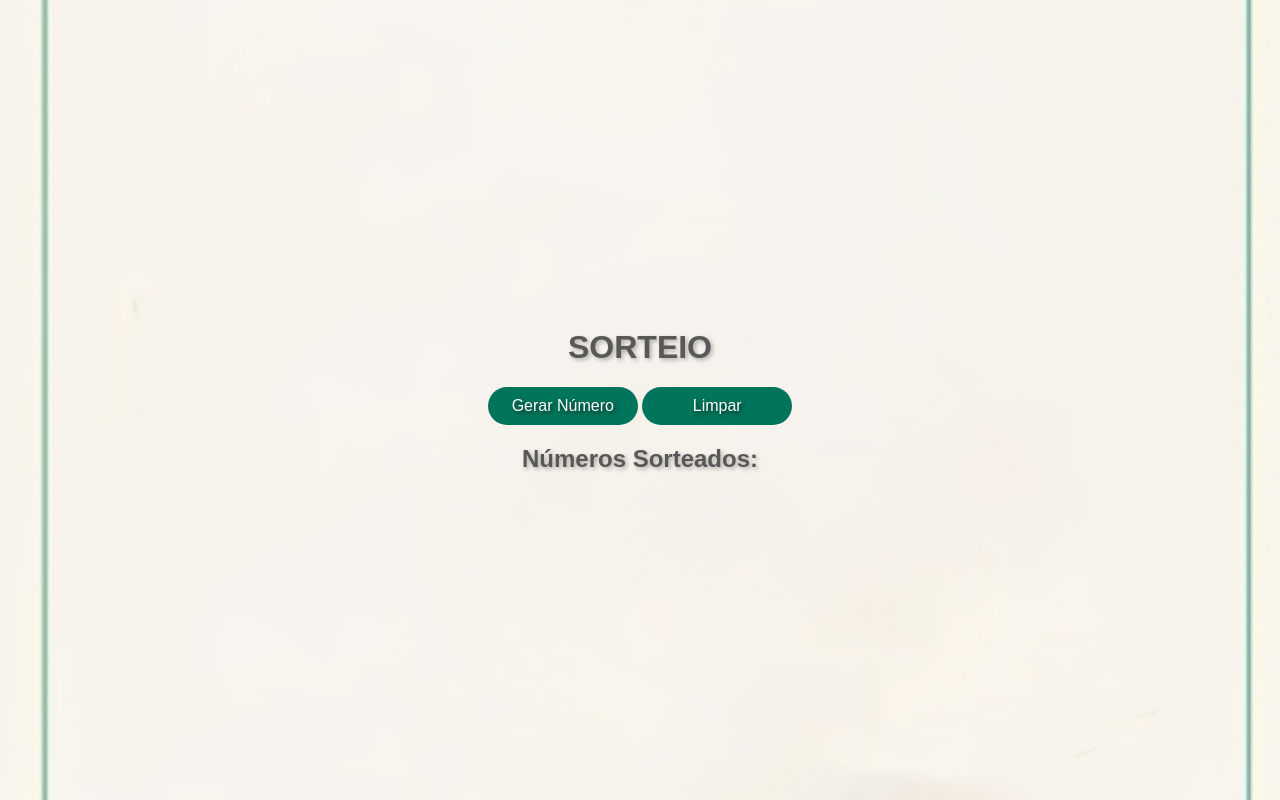
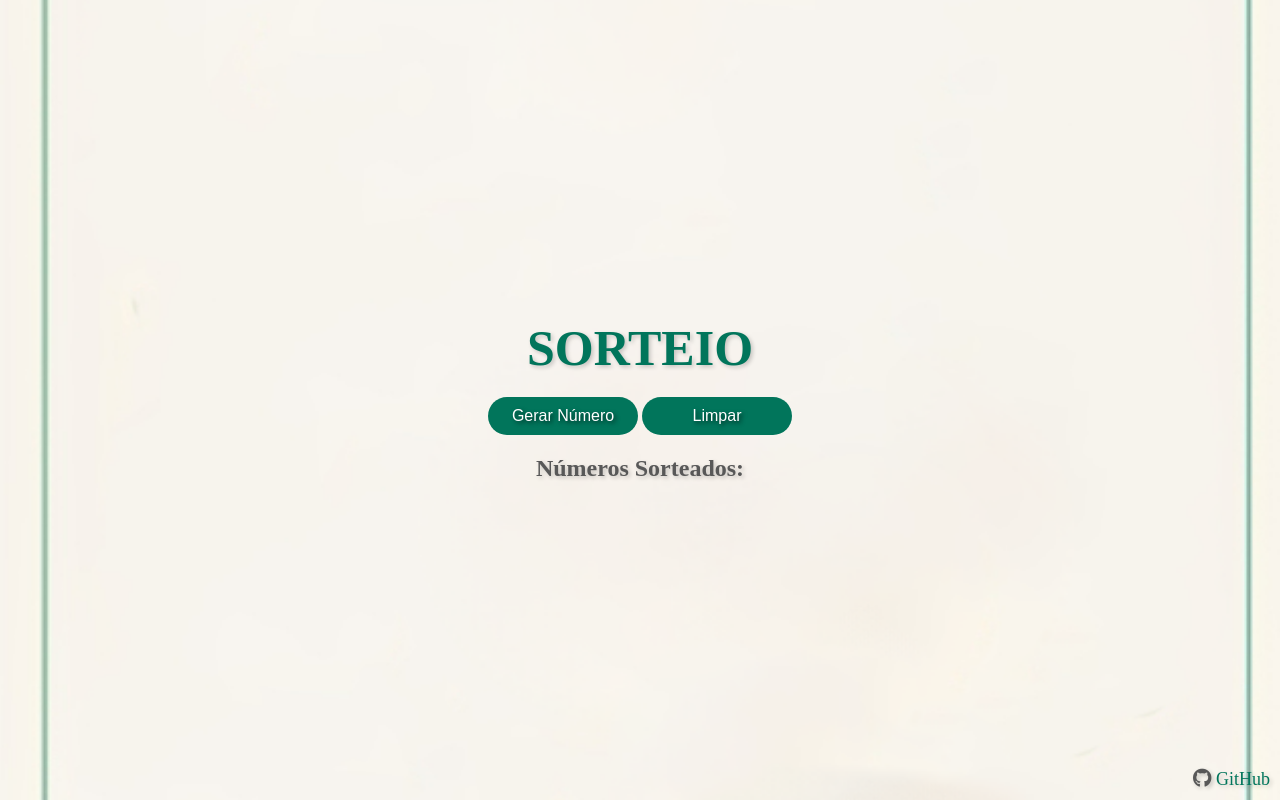
Before and after one commit to AllvesMatteus/Sorteio, a plain HTML site: page index.html in a window 1280 px wide. Drawn offline with Linux system fonts and the light colour scheme; a web font is replaced by a local one.

Commit message:
Atualização o README e adiciona contagem regressiva de 5 segundos ao gerar número, e um link do github, nova fonte

```diff
--- a/index.html
+++ b/index.html
@@ -1,12 +1,16 @@
 <!DOCTYPE html>
 <html lang="pt-BR">
+
 <head>
     <meta charset="UTF-8">
     <meta name="viewport" content="width=device-width, initial-scale=1.0">
     <title>Gerador de Números Aleatórios</title>
     <link rel="stylesheet" href="styles.css">
+    <link href="https://fonts.googleapis.com/css2?family=Baskerville+Old+Face&display=swap" rel="stylesheet">
+
+    <link rel="stylesheet" href="https://cdnjs.cloudflare.com/ajax/libs/font-awesome/5.15.4/css/all.min.css">
 </head>
-<body>
+<html>
 <div class="container">
     <h1>SORTEIO</h1>
     <button id="generateButton">Gerar Número</button>
@@ -16,6 +20,13 @@
     <h2>Números Sorteados:</h2>
     <ul id="numberList"></ul>
 </div>
+<footer>
+    <a class="git" href="https://github.com/AllvesMatteus/Sorteio" target="_blank">
+        <i class="fab fa-github"></i>
+        GitHub
+    </a>
+</footer>
+
 <script src="script.js"></script>
-</body>
+
 </html>
--- a/script.js
+++ b/script.js
@@ -1,8 +1,7 @@
 document.getElementById('generateButton').addEventListener('click', function() {
-    let countdown = 3;
+    let countdown = 5;
     const resultDiv = document.getElementById('result');
 
-    // Start the countdown
     const countdownInterval = setInterval(function() {
         if (countdown > 0) {
             resultDiv.textContent = `CONTAGEM REGRESSIVA: ${countdown}`;
@@ -10,7 +9,7 @@ document.getElementById('generateButton').addEventListener('click', function() {
         } else {
             clearInterval(countdownInterval);
             const randomNumber = Math.floor(Math.random() * 100) + 1;
-            resultDiv.textContent = `Número sorteado: ${randomNumber}`;
+            resultDiv.textContent = `NÚMERO SORTEADO: ${randomNumber}`;
             const numberList = document.getElementById('numberList');
             const listItem = document.createElement('li');
             listItem.textContent = randomNumber;
@@ -19,7 +18,6 @@ document.getElementById('generateButton').addEventListener('click', function() {
     }, 1000);
 });
 
-
 document.getElementById('clearButton').addEventListener('click', function() {
     document.getElementById('numberList').innerHTML = '';
     document.getElementById('result').textContent = '';
--- a/styles.css
+++ b/styles.css
@@ -1,5 +1,5 @@
 body {
-    font-family: Arial, sans-serif;
+    font-family: 'Baskerville Old Face', serif;
     background-color: #f4f4f4;
     background-image: url('bg.png');
     background-repeat: no-repeat;
@@ -18,11 +18,18 @@ body {
     color: #585858;
     max-width: 400px;
     margin: 0;
-    text-shadow: 2px 2px 4px rgba(0, 0, 0, 0.3);
+    text-shadow: 2px 2px 4px rgba(0, 0, 0, 0.2);
     padding: 20px;
     background: none;
     border-radius: 8px;
     text-align: center;
+}
+
+.container h1 {
+    font-size: 50px;
+    margin: 20px 0;
+    color: #01755B;
+    text-shadow: 2px 2px 4px rgba(0, 0, 0, 0.2);
 }
 
 button {
@@ -42,6 +49,24 @@ button:hover {
     background-color: #218838;
 }
 
+footer {
+    position: fixed;
+    bottom: 10px;
+    right: 10px;
+}
+
+.git {
+    text-decoration: none;
+    color: #01755B;
+    text-shadow: 2px 2px 4px rgba(0, 0, 0, 0.2);
+    font-size: 18px;
+}
+
+footer a i {
+    color: #585858;
+    font-size: 19px;
+}
+
 .result {
     font-size: 24px;
     margin: 20px 0;
@@ -55,7 +80,7 @@ ul {
 }
 
 li {
-    font-size: 18px;
+    font-size: 40px;
     margin: 5px 0;
     color: green;
     font-weight: bold;
```
Also changed, not shown: 1 other file. Lines whose indentation alone changed are shown as unchanged.
